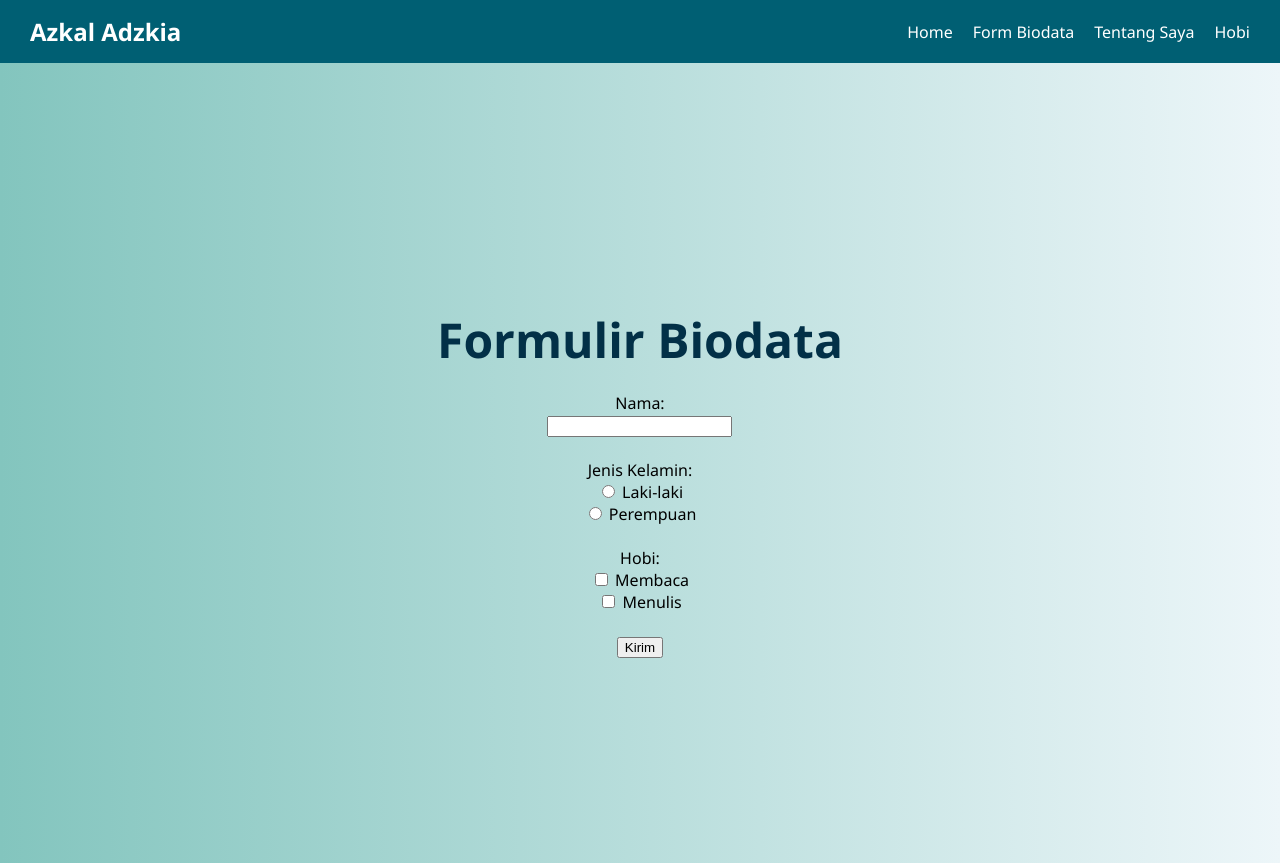
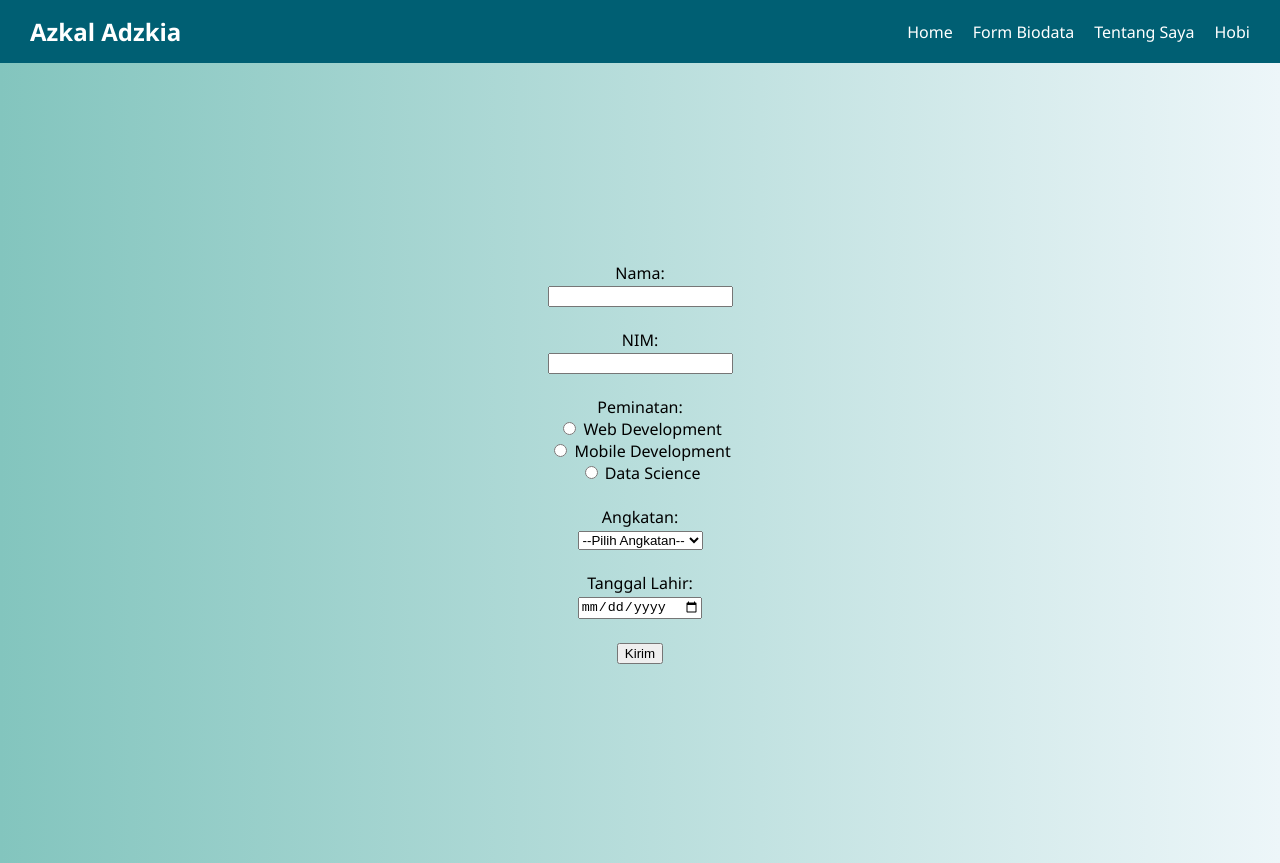
Before and after one commit to Azkalyasin/prak7, a plain HTML site: page form.html in a window 1280 px wide. Drawn offline with Linux system fonts and the light colour scheme.

Commit message:
penambahakn input tanggal lahir dan tahun angkatan

```diff
--- a/form.html
+++ b/form.html
@@ -1,12 +1,11 @@
 <!DOCTYPE html>
 <html lang="id">
   <head>
-  <meta charset="UTF-8">
+    <meta charset="UTF-8" />
     <title>Form Biodata</title>
-  <link rel="stylesheet" href="style.css">
+    <link rel="stylesheet" href="style.css" />
   </head>
   <body>
-
     <!-- Navbar -->
     <header>
       <nav class="navbar">
@@ -23,27 +22,54 @@
     <!-- Hero Section -->
     <section class="hero">
       <div class="hero-content">
-      <h1>Formulir Biodata</h1>
-      <form>
-        <label for="nama">Nama:</label><br>
-        <input type="text" id="nama" name="nama"><br><br>
+        <form onsubmit="input(); return false;">
+          <label for="nama">Nama:</label><br />
+          <input type="text" id="nama" name="nama" required /><br /><br />
 
-        <label>Jenis Kelamin:</label><br>
-        <input type="radio" id="laki" name="jk" value="Laki-laki">
-        <label for="laki">Laki-laki</label><br>
-        <input type="radio" id="perempuan" name="jk" value="Perempuan">
-        <label for="perempuan">Perempuan</label><br><br>
+          <label for="nim">NIM:</label><br />
+          <input type="text" id="nim" name="nim" required /><br /><br />
 
-        <label>Hobi:</label><br>
-        <input type="checkbox" id="membaca" name="hobi" value="Membaca">
-        <label for="membaca">Membaca</label><br>
-        <input type="checkbox" id="menulis" name="hobi" value="Menulis">
-        <label for="menulis">Menulis</label><br><br>
+          <label>Peminatan:</label><br />
+          <input type="radio" id="web" name="peminatan" value="Web Development" required />
+          <label for="web">Web Development</label><br />
+          <input type="radio" id="mobile" name="peminatan" value="Mobile Development" />
+          <label for="mobile">Mobile Development</label><br />
+          <input type="radio" id="data" name="peminatan" value="Data Science" />
+          <label for="data">Data Science</label><br /><br />
 
-        <input type="submit" value="Kirim">
+          <label for="angkatan">Angkatan:</label><br />
+          <select id="angkatan" name="angkatan" required>
+            <option value="">--Pilih Angkatan--</option>
+            <option value="2022">2022</option>
+            <option value="2023">2023</option>
+            <option value="2024">2024</option>
+            <option value="2025">2025</option>
+          </select><br /><br />
+
+          <label for="tanggal">Tanggal Lahir:</label><br />
+          <input type="date" id="tanggal" name="tanggal" required /><br /><br />
+
+          <input type="submit" value="Kirim" />
         </form>
       </div>
     </section>
 
+    <script>
+      function input() {
+        const nama = document.getElementById("nama").value;
+        const nim = document.getElementById("nim").value;
+        const peminatan = document.querySelector('input[name="peminatan"]:checked')?.value || "Tidak dipilih";
+        const angkatan = document.getElementById("angkatan").value;
+        const tanggal = document.getElementById("tanggal").value;
+
+        alert(
+          `Nama: ${nama}\n` +
+          `NIM: ${nim}\n` +
+          `Peminatan: ${peminatan}\n` +
+          `Angkatan: ${angkatan}\n` +
+          `Tanggal Lahir: ${tanggal}`
+        );
+      }
+    </script>
   </body>
 </html>
```
Lines whose indentation alone changed are shown as unchanged.
